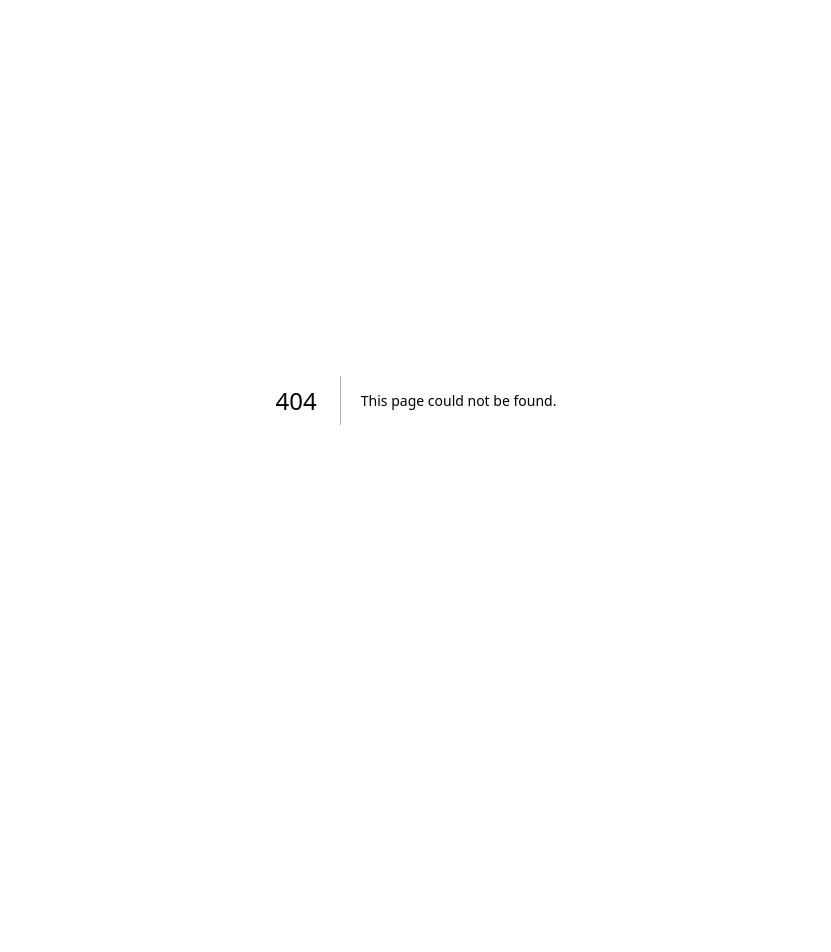
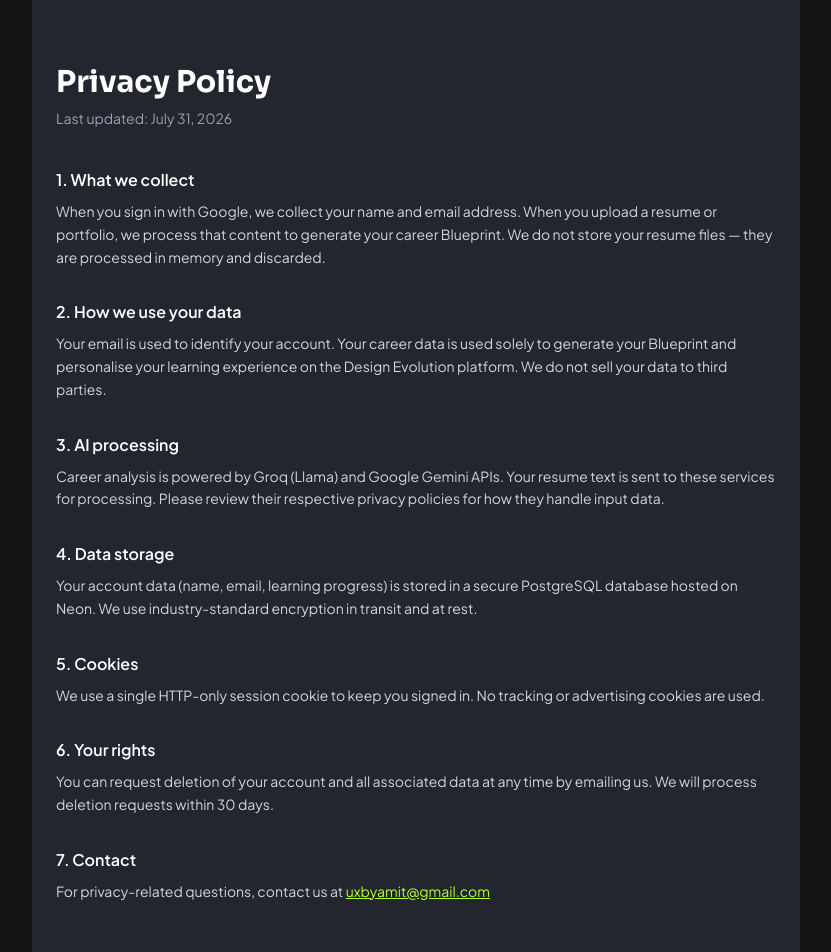
Before and after one commit to designsbyamit/WingSpan, a Next.js app: page /privacy in a window 1280 px wide. Before the commit this address had no page. Shown: the top 952 px of the page, without its empty margins (224-1055 px from the left). Before the commit the page ends 800 px from the top, so only its background shows below. Built offline with nearby package versions, Linux system fonts and the light colour scheme.

Commit message:
feat: add privacy policy and terms of service pages

```diff
--- /dev/null
+++ b/app/privacy/page.tsx
@@ -0,0 +1,45 @@
+export default function PrivacyPage() {
+  return (
+    <div className="min-h-screen bg-[#23262F] text-white px-6 py-16 max-w-3xl mx-auto">
+      <h1 className="text-3xl font-bold mb-2 font-sora">Privacy Policy</h1>
+      <p className="text-sm text-gray-400 mb-10">Last updated: July 31, 2026</p>
+
+      <section className="flex flex-col gap-8 text-sm text-gray-300 leading-relaxed">
+        <div>
+          <h2 className="text-white font-semibold text-base mb-2">1. What we collect</h2>
+          <p>When you sign in with Google, we collect your name and email address. When you upload a resume or portfolio, we process that content to generate your career Blueprint. We do not store your resume files — they are processed in memory and discarded.</p>
+        </div>
+
+        <div>
+          <h2 className="text-white font-semibold text-base mb-2">2. How we use your data</h2>
+          <p>Your email is used to identify your account. Your career data is used solely to generate your Blueprint and personalise your learning experience on the Design Evolution platform. We do not sell your data to third parties.</p>
+        </div>
+
+        <div>
+          <h2 className="text-white font-semibold text-base mb-2">3. AI processing</h2>
+          <p>Career analysis is powered by Groq (Llama) and Google Gemini APIs. Your resume text is sent to these services for processing. Please review their respective privacy policies for how they handle input data.</p>
+        </div>
+
+        <div>
+          <h2 className="text-white font-semibold text-base mb-2">4. Data storage</h2>
+          <p>Your account data (name, email, learning progress) is stored in a secure PostgreSQL database hosted on Neon. We use industry-standard encryption in transit and at rest.</p>
+        </div>
+
+        <div>
+          <h2 className="text-white font-semibold text-base mb-2">5. Cookies</h2>
+          <p>We use a single HTTP-only session cookie to keep you signed in. No tracking or advertising cookies are used.</p>
+        </div>
+
+        <div>
+          <h2 className="text-white font-semibold text-base mb-2">6. Your rights</h2>
+          <p>You can request deletion of your account and all associated data at any time by emailing us. We will process deletion requests within 30 days.</p>
+        </div>
+
+        <div>
+          <h2 className="text-white font-semibold text-base mb-2">7. Contact</h2>
+          <p>For privacy-related questions, contact us at <a href="mailto:uxbyamit@gmail.com" className="text-[#B6FF2E] underline">uxbyamit@gmail.com</a></p>
+        </div>
+      </section>
+    </div>
+  )
+}
--- /dev/null
+++ b/app/terms/page.tsx
@@ -0,0 +1,50 @@
+export default function TermsPage() {
+  return (
+    <div className="min-h-screen bg-[#23262F] text-white px-6 py-16 max-w-3xl mx-auto">
+      <h1 className="text-3xl font-bold mb-2 font-sora">Terms of Service</h1>
+      <p className="text-sm text-gray-400 mb-10">Last updated: July 31, 2026</p>
+
+      <section className="flex flex-col gap-8 text-sm text-gray-300 leading-relaxed">
+        <div>
+          <h2 className="text-white font-semibold text-base mb-2">1. Acceptance</h2>
+          <p>By using Wingspan and Design Evolution, you agree to these terms. If you do not agree, please do not use the service.</p>
+        </div>
+
+        <div>
+          <h2 className="text-white font-semibold text-base mb-2">2. Service description</h2>
+          <p>Wingspan is an AI-powered career intelligence tool for designers. It analyses your resume and generates a personalised Blueprint. Design Evolution is a learning platform that helps designers grow through structured experiences.</p>
+        </div>
+
+        <div>
+          <h2 className="text-white font-semibold text-base mb-2">3. Your content</h2>
+          <p>You retain ownership of any content you upload (resumes, portfolio links). By uploading, you grant us a limited licence to process that content for the purpose of generating your Blueprint. We do not claim ownership of your career data.</p>
+        </div>
+
+        <div>
+          <h2 className="text-white font-semibold text-base mb-2">4. AI-generated content</h2>
+          <p>Blueprints and career recommendations are generated by AI and are provided for informational purposes only. They do not constitute professional career advice. We make no guarantees about the accuracy or completeness of AI-generated content.</p>
+        </div>
+
+        <div>
+          <h2 className="text-white font-semibold text-base mb-2">5. Acceptable use</h2>
+          <p>You agree not to misuse the service, attempt to reverse-engineer the AI pipeline, scrape content, or use the platform for any unlawful purpose.</p>
+        </div>
+
+        <div>
+          <h2 className="text-white font-semibold text-base mb-2">6. Availability</h2>
+          <p>We strive for high availability but do not guarantee uninterrupted service. We may update or discontinue features at any time.</p>
+        </div>
+
+        <div>
+          <h2 className="text-white font-semibold text-base mb-2">7. Limitation of liability</h2>
+          <p>To the maximum extent permitted by law, Wingspan is provided "as is" without warranties of any kind. We are not liable for any indirect or consequential damages arising from your use of the service.</p>
+        </div>
+
+        <div>
+          <h2 className="text-white font-semibold text-base mb-2">8. Contact</h2>
+          <p>For questions about these terms, contact us at <a href="mailto:uxbyamit@gmail.com" className="text-[#B6FF2E] underline">uxbyamit@gmail.com</a></p>
+        </div>
+      </section>
+    </div>
+  )
+}
--- a/proxy.ts
+++ b/proxy.ts
@@ -11,6 +11,8 @@ const PUBLIC_PATHS = [
   '/api/auth/logout',
   '/api/auth/me',
   '/api/auth/google',
+  '/privacy',
+  '/terms',
   '/wingspan',
   '/api/extract',
   '/api/career-alpha',
```
